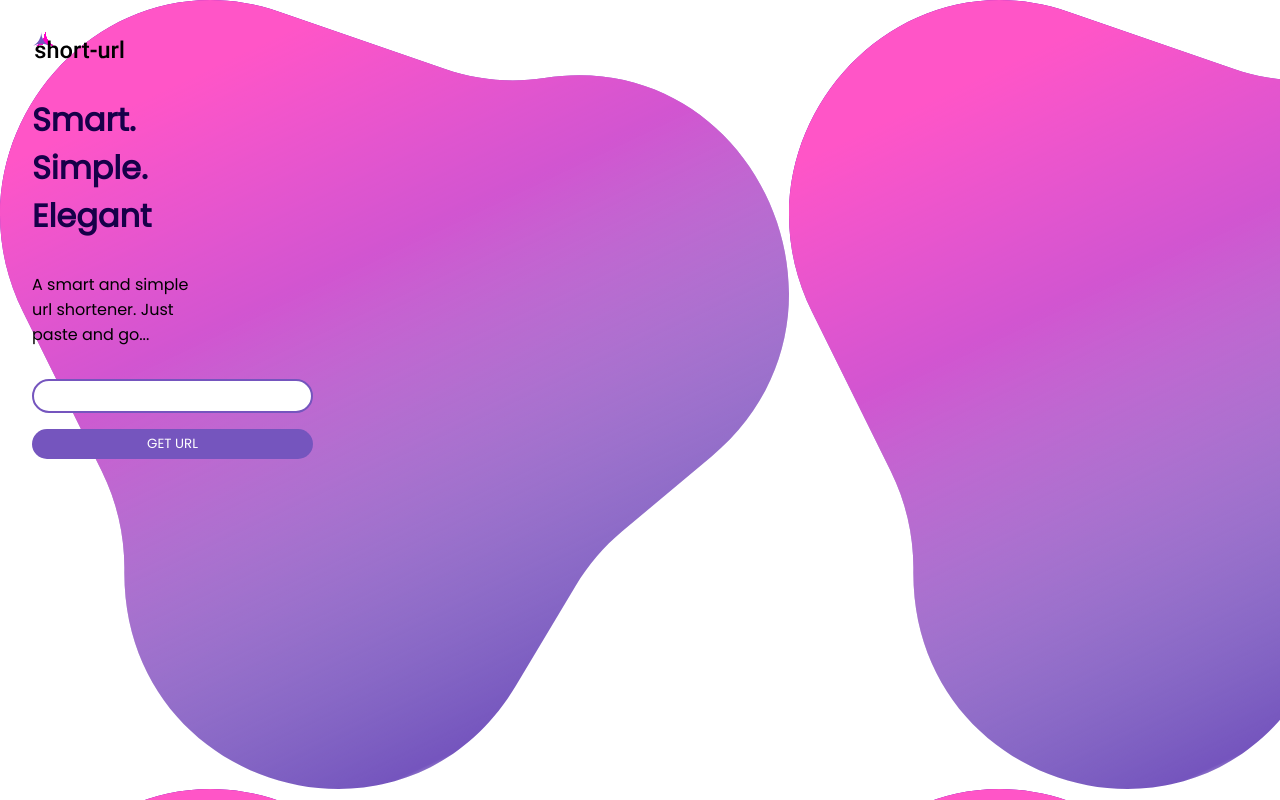
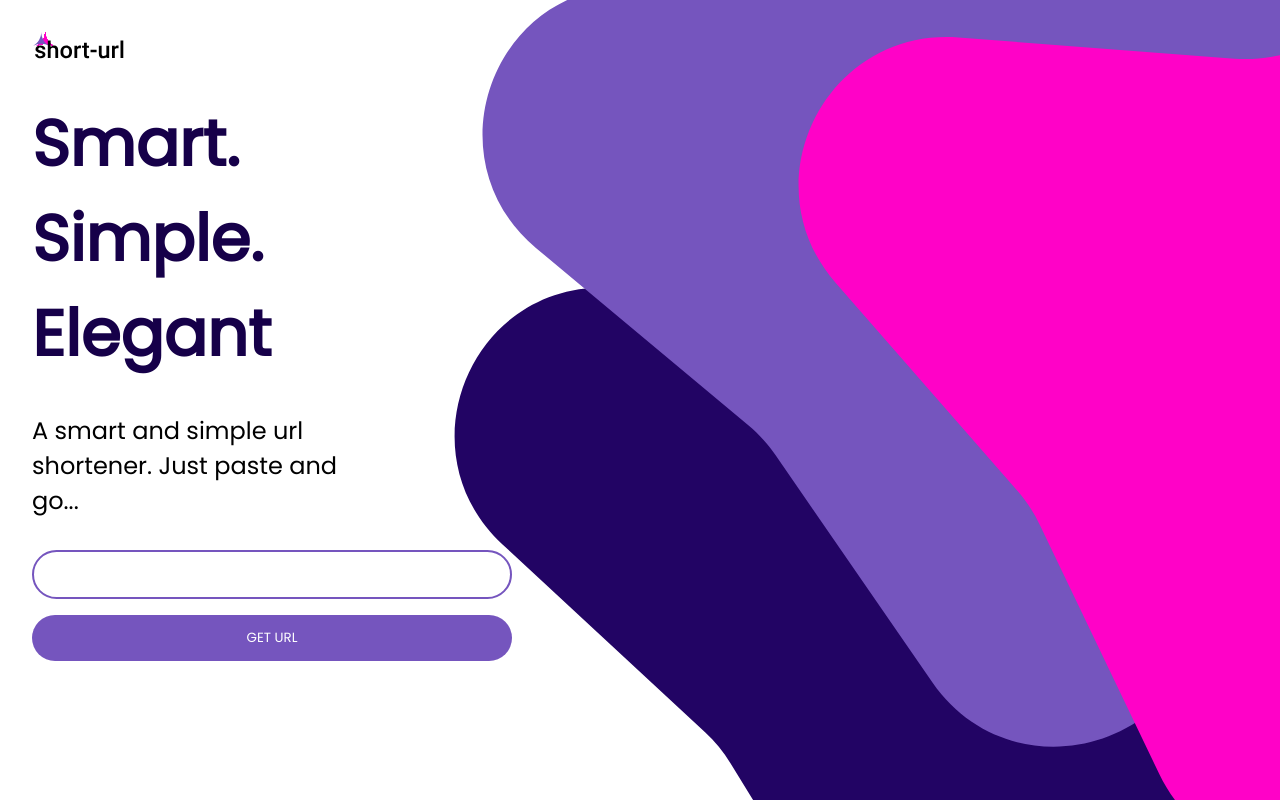
Before and after one commit to darkCavalier11/short-url-frontend, a React (Create React App) app: page / in a window 1280 px wide. Built offline with nearby package versions, Linux system fonts and the light colour scheme.

Commit message:
finished desktop

```diff
--- a/src/Header.css
+++ b/src/Header.css
@@ -1,5 +1,5 @@
 .header {
-    background-image: url('back1.svg');
+  background-image: url("back1.svg");
   height: 100vh;
   display: flex;
   flex-direction: column;
@@ -43,4 +43,33 @@
   outline: none;
   background-color: #7555be;
   color: white;
+  cursor: pointer;
 }
+
+@media (min-width: 620px)
+{
+    .header {
+        background-image: url("back2.svg");
+        background-position: center;
+        background-size: cover;
+    }
+    .header__legend {
+        font-size: 4rem;
+    }
+    .header__desc {
+        font-size: 1.5rem;
+        max-width: 20rem;
+        color: #000;
+    }
+    .header__container {
+        width: 30rem;
+    }
+    .header__input{
+        padding: 10px 15px;
+        font-size: 1rem;
+    }
+    .header__button {
+        padding: 13px 16px;
+    }
+
+}
--- a/src/Header.js
+++ b/src/Header.js
@@ -1,19 +1,33 @@
-import React from 'react'
-import logo from './logo.svg'
-import './Header.css'
+import React from "react";
+import logo from "./logo.svg";
+import "./Header.css";
+import axios from "axios";
 
 function Header() {
+  const getUrl = async function (e) {
+    e.preventDefault();
+    const data = await axios({
+      url: "http://localhost:3001/generateUrl",
+      method: "post",
+      data: {
+        url: document.querySelector(".header__input").value,
+      },
+    });
+    console.log(data);
+  };
   return (
     <div className="header">
       <img src={logo} className="header__logo"></img>
       <h1 className="header__legend">Smart. Simple. Elegant</h1>
-            <span className="header__desc">A smart and simple url shortener. Just paste and go...</span>
+      <span className="header__desc">
+        A smart and simple url shortener. Just paste and go...
+      </span>
       <div className="header__container">
         <input type="url" className="header__input"></input>
         <button className="header__button">GET URL</button>
       </div>
     </div>
-    )
+  );
 }
 
-export default Header
+export default Header;
```
Also changed, not shown: src/back2.svg (added), 1 other file (tests, documents, lock files or other folders). Lines whose indentation alone changed are shown as unchanged.
